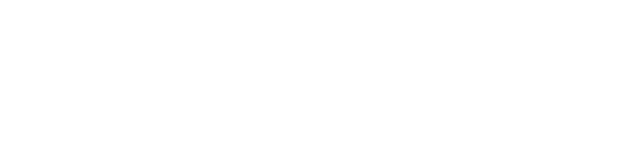
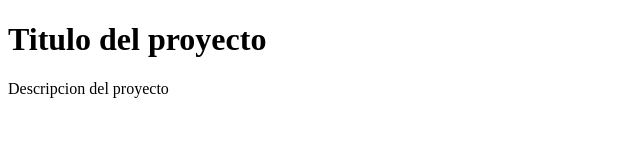
Before and after one commit to LuisCarlosR2002/Repositorio-Luis, a plain HTML site: page index.html in a window 1280 px wide. Shown: the whole page, without its empty margins (0-640 px from the left). Drawn offline with Linux system fonts and the light colour scheme.

Commit message:
Commit secundario

```diff
--- a/index.html
+++ b/index.html
@@ -7,6 +7,7 @@
     <title>Document</title>
 </head>
 <body>
-
+    <h1>Titulo del proyecto</h1>
+    <p>Descripcion del proyecto</p>
 </body>
 </html>
```
